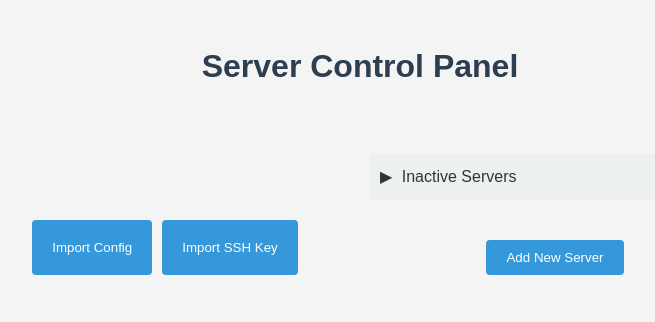
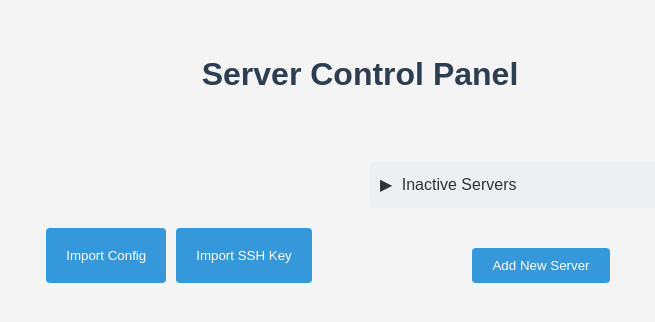
Before and after one commit to pbeaucage/AFL-andon, an Electron app: page index.html in a window 800 px wide. Shown: the whole page, without its empty margins (40-695 px from the left). Drawn offline with Linux system fonts and the light colour scheme; no server answers.

Commit message:
Make column layout neater

```diff
--- a/index.html
+++ b/index.html
@@ -9,26 +9,34 @@
             font-family: Arial, sans-serif;
             line-height: 1.6;
             color: #333;
-            max-width: 800px;
-            margin: 0 auto;
             padding: 20px;
             background-color: #f4f4f4;
         }
-        h1 {
-            text-align: center;
-            color: #2c3e50;
-        }
+
         #app {
             display: grid;
             grid-template-columns: 1fr;
             gap: 20px;
-            max-width: 1200px;
+            max-width: 1400px;
             margin: 0 auto;
+            padding: 0 20px;
         }
 
-        @media (min-width: 768px) {
+        @media (min-width: 640px) {
             #app {
-                grid-template-columns: repeat(2, 1fr);
+                grid-template-columns: repeat(auto-fit, minmax(300px, 1fr));
+            }
+        }
+
+        @media (min-width: 1024px) {
+            #app {
+                grid-template-columns: repeat(auto-fit, minmax(400px, 1fr));
+            }
+        }
+
+        @media (min-width: 1400px) {
+            #app {
+                grid-template-columns: repeat(auto-fit, minmax(500px, 1fr));
             }
         }
 
@@ -72,6 +80,27 @@
             display: flex;
             flex-wrap: wrap;
             gap: 10px;
+        }
+
+        #inactive-servers-header {
+            grid-column: 1 / -1;
+            background-color: #ecf0f1;
+            padding: 10px;
+            margin-top: 20px;
+            cursor: pointer;
+            border-radius: 4px;
+        }
+
+        #inactive-servers-content {
+            grid-column: 1 / -1;
+            display: grid;
+            grid-template-columns: inherit;
+            gap: inherit;
+        }
+
+        h1 {
+            text-align: center;
+            color: #2c3e50;
         }
 
         .status-indicator {
@@ -195,14 +224,6 @@
             margin-top: 20px;
             cursor: pointer;
             border-radius: 4px;
-        }
-
-        #inactive-servers-header:hover {
-            background-color: #d5dbdb;
-        }
-
-        #inactive-servers-content {
-            display: none;
         }
 
         .arrow {
```
